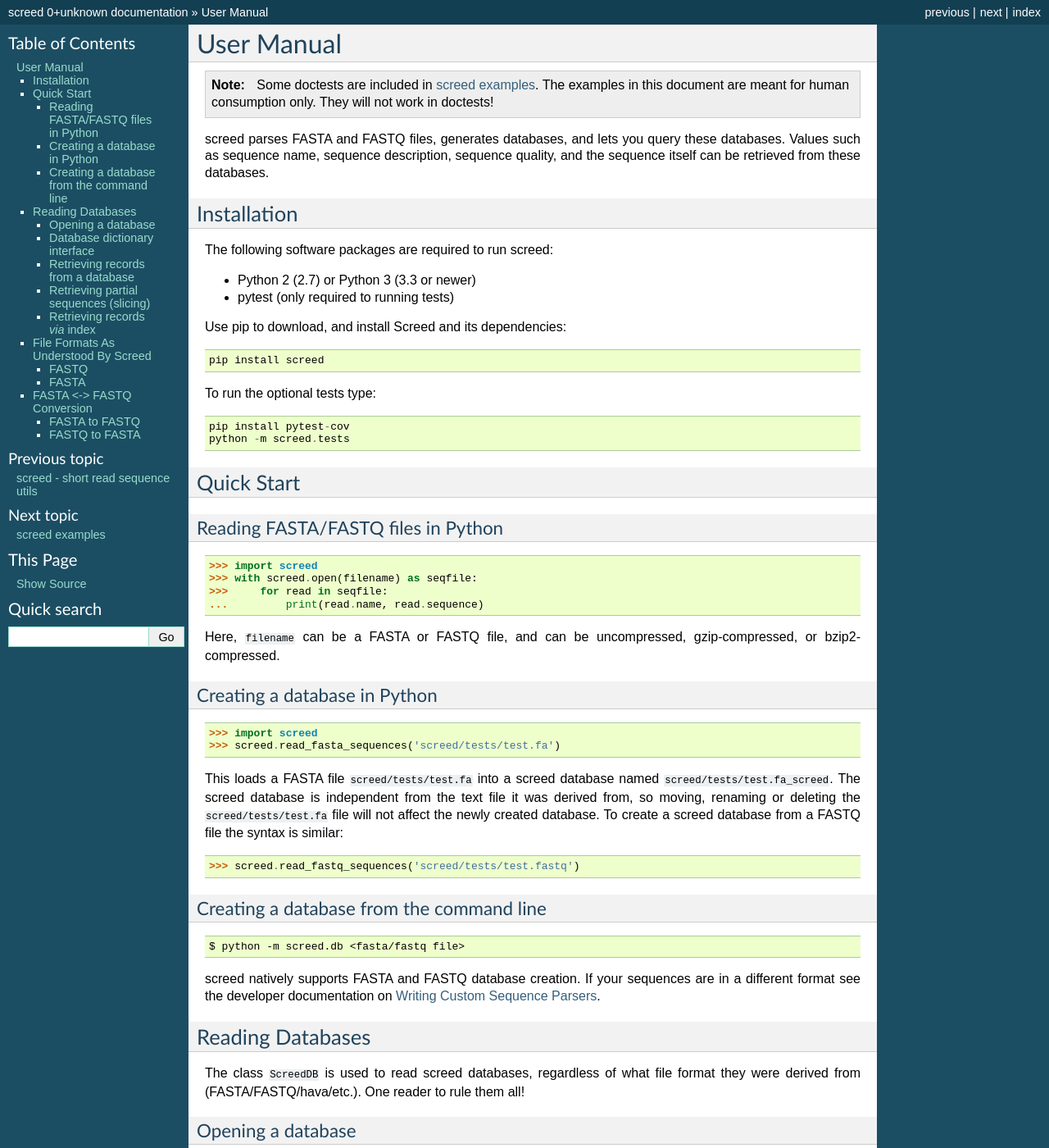
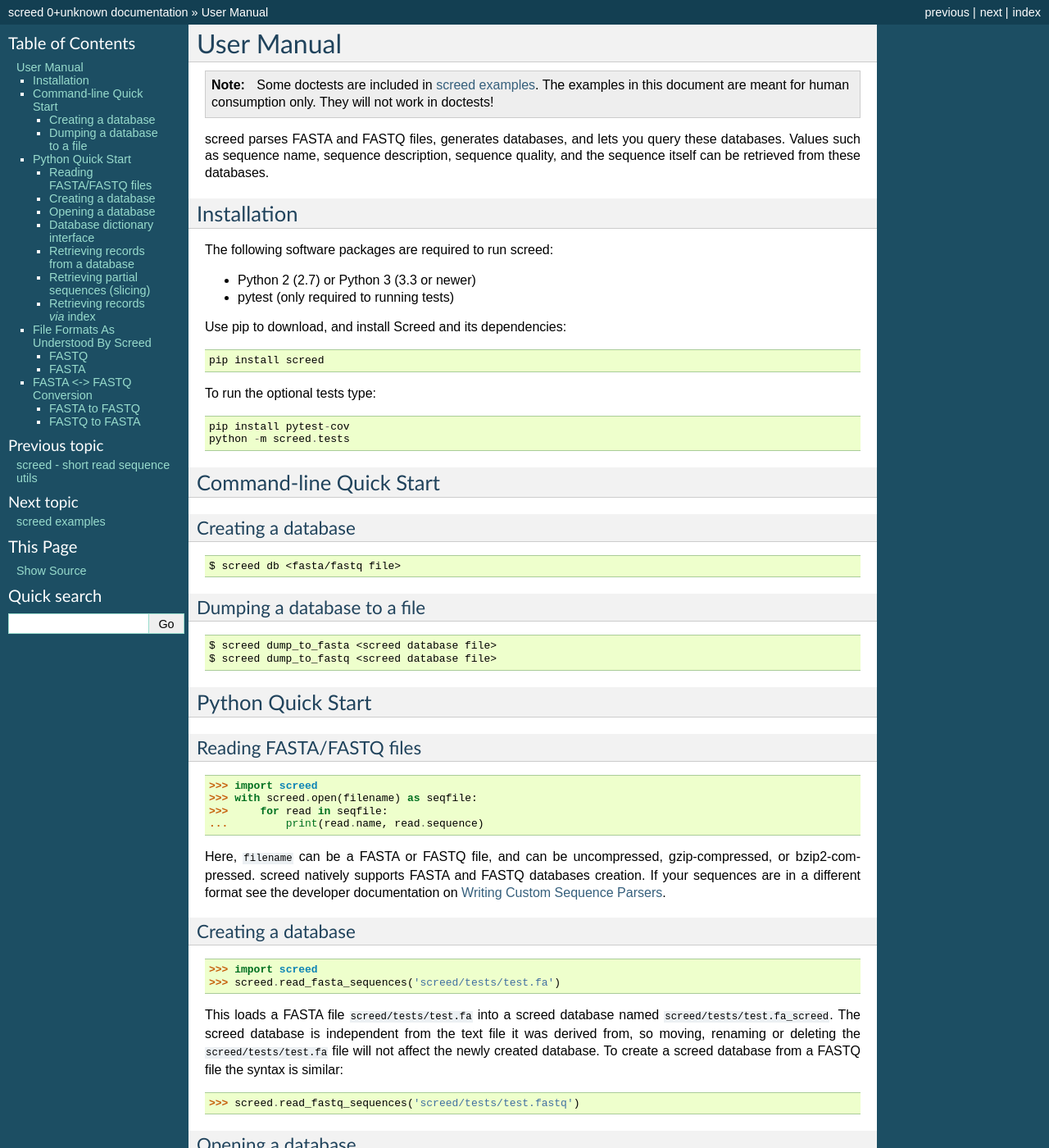
Before and after one commit to dib-lab/screed, a Sphinx documentation site: the page built from doc/screed.rst, in a window 1280 px wide and 1400 px high. Shown: the whole window at 82% size. Built offline with Sphinx 7.4.7, drawn with Linux system fonts in a browser that asks for light colours.

Commit message:
Reorganize to "command line" and "Python" quick starts

```diff
--- a/doc/screed.rst
+++ b/doc/screed.rst
@@ -29,11 +29,29 @@
     pip install pytest-cov
     python -m screed.tests
 
-Quick Start
-===========
+Command-line Quick Start
+========================
 
-Reading FASTA/FASTQ files in Python
------------------------------------
+Creating a database
+-------------------
+
+.. code::
+
+    $ screed db <fasta/fastq file>
+
+Dumping a database to a file
+----------------------------
+
+.. code::
+
+    $ screed dump_to_fasta <screed database file>
+    $ screed dump_to_fastq <screed database file>
+
+Python Quick Start
+==================
+
+Reading FASTA/FASTQ files
+-------------------------
 
    >>> import screed
    >>> with screed.open(filename) as seqfile:
@@ -41,10 +59,12 @@
    ...         print(read.name, read.sequence)
 
 Here, :code:`filename` can be a FASTA or FASTQ file, and can be uncompressed,
-gzip-compressed, or bzip2-compressed.
+gzip-compressed, or bzip2-compressed. screed natively supports FASTA and FASTQ
+databases creation. If your sequences are in a different format see the
+developer documentation on :doc:`dev/parsers`.
 
-Creating a database in Python
------------------------------
+Creating a database
+-------------------
 
     >>> import screed
     >>> screed.read_fasta_sequences('screed/tests/test.fa')
@@ -57,25 +77,12 @@
 
     >>> screed.read_fastq_sequences('screed/tests/test.fastq')
 
-Creating a database from the command line
------------------------------------------
-
-.. code::
-
-    $ python -m screed.db <fasta/fastq file>
-
-screed natively supports FASTA and FASTQ database creation. If your sequences
-are in a different format see the developer documentation on :doc:`dev/parsers`.
-
-Reading Databases
-=================
+Opening a database
+------------------
 
 The class :code:`ScreedDB` is used to read screed databases, regardless of what
 file format they were derived from (FASTA/FASTQ/hava/etc.). One reader to rule
 them all!
-
-Opening a database
-------------------
 
 From the Python prompt, import the ScreedDB class and load some databases::
 
```
